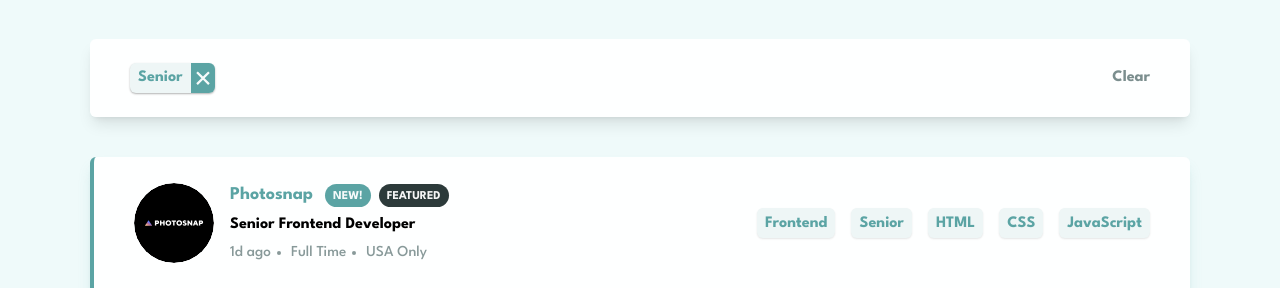
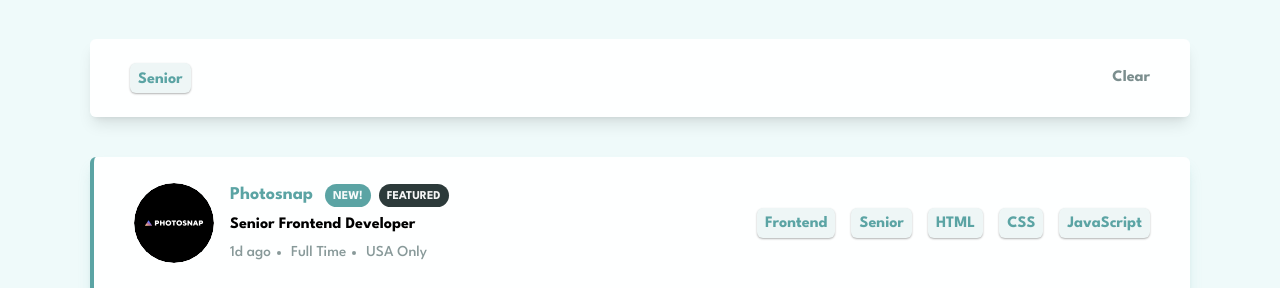
Before and after one commit to Marcosfitzsimons/job-listings-w-filtering, a React (Create React App) app: page / in a window 1280 px wide. Both pictures are taken after a click on the item "Senior". Shown: the part 161-449 px from the top of the page. Built offline with nearby package versions, Linux system fonts and the light colour scheme.

Commit message:
Fix functionality

```diff
--- a/package.json
+++ b/package.json
@@ -3,6 +3,7 @@
   "version": "0.1.0",
   "private": true,
   "dependencies": {
+    "@formkit/auto-animate": "^1.0.0-beta.3",
     "@testing-library/jest-dom": "^5.16.5",
     "@testing-library/react": "^13.4.0",
     "@testing-library/user-event": "^13.5.0",
--- a/src/App.js
+++ b/src/App.js
@@ -21,7 +21,7 @@ function App() {
     }
   };
 
-  // clear filtered tags
+  // Clear filtered tags
 
   const clearFilteredTags = () => {
     setFilteredTags([]);
@@ -29,6 +29,7 @@ function App() {
   };
 
   useEffect(() => {
+    console.log('chnange')
     filterJobs(filteredTags);
   }, [filteredTags]);
 
--- a/src/components/FilteredTag.jsx
+++ b/src/components/FilteredTag.jsx
@@ -1,17 +1,9 @@
 import React from "react";
-import { IoCloseSharp } from "react-icons/io5";
 
 const FilteredTag = ({ tag, tagText, setFilteredTags, filteredTags }) => {
-  const handleDelete = () => {
-    setFilteredTags(filteredTags.filter((item) => item.id !== tag.id));
-  };
   return (
-    <li className="flex items-center shadow-sm shadow-black/30 cursor-pointer bg-bgFilter px-2 rounded-md font-bold text-darkCyan text-sm lg:text-base rounded-r-md">
+    <li className="flex items-center shadow-sm shadow-black/30 cursor-pointer bg-bgFilter px-2 pt-1 py-[.2rem] lg:pt-[.3rem] lg:py-[.1rem] rounded-md font-bold text-darkCyan text-sm lg:text-base rounded-r-md">
       {tagText}
-      <IoCloseSharp
-        className="text-white/95 bg-darkCyan h-full py-[.2rem] relative left-2 text-2xl rounded-r-md hover:bg-veryDarkGrayishCyan"
-        onClick={handleDelete}
-      />
     </li>
   );
 };
--- a/src/components/Job.jsx
+++ b/src/components/Job.jsx
@@ -94,7 +94,7 @@ const Job = ({ setJobList, job, filteredTags, setFilteredTags }) => {
                 <li
                   key={index}
                   onClick={handleFilteredTags}
-                  className="tag transition-all duration-200 hover:-translate-y-[2px] hover:-translate-x-[2px] shadow-sm shadow-black/10 cursor-pointer bg-bgFilter pt-1 py-[.2rem] lg:pt-[.3rem] lg:py-[.1rem] px-2 rounded-md font-bold text-darkCyan text-sm lg:text-base hover:bg-darkCyan hover:text-white/95"
+                  className="tag transition-all duration-200 hover:-translate-y-[2px] hover:-translate-x-[2px] shadow-sm shadow-black/30 cursor-pointer bg-bgFilter pt-1 py-[.2rem] lg:pt-[.3rem] lg:py-[.1rem] px-2 rounded-md font-bold text-darkCyan text-sm lg:text-base hover:bg-darkCyan hover:text-white/95"
                 >
                   {tag}
                 </li>
```
Also changed, not shown: src/components/FilteredTags.jsx (+1 -6 lines), 1 other file (tests, documents, lock files or other folders).
